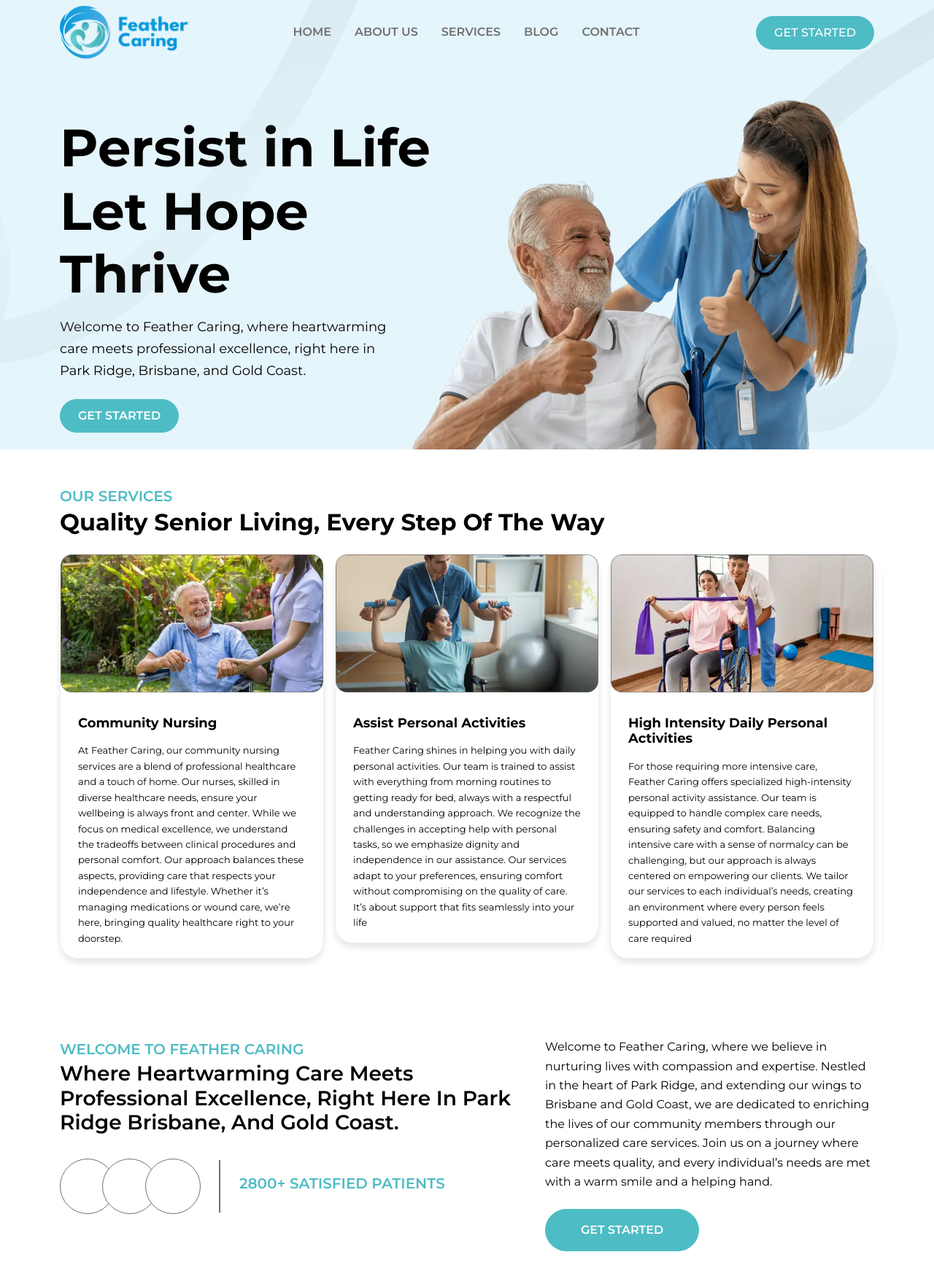
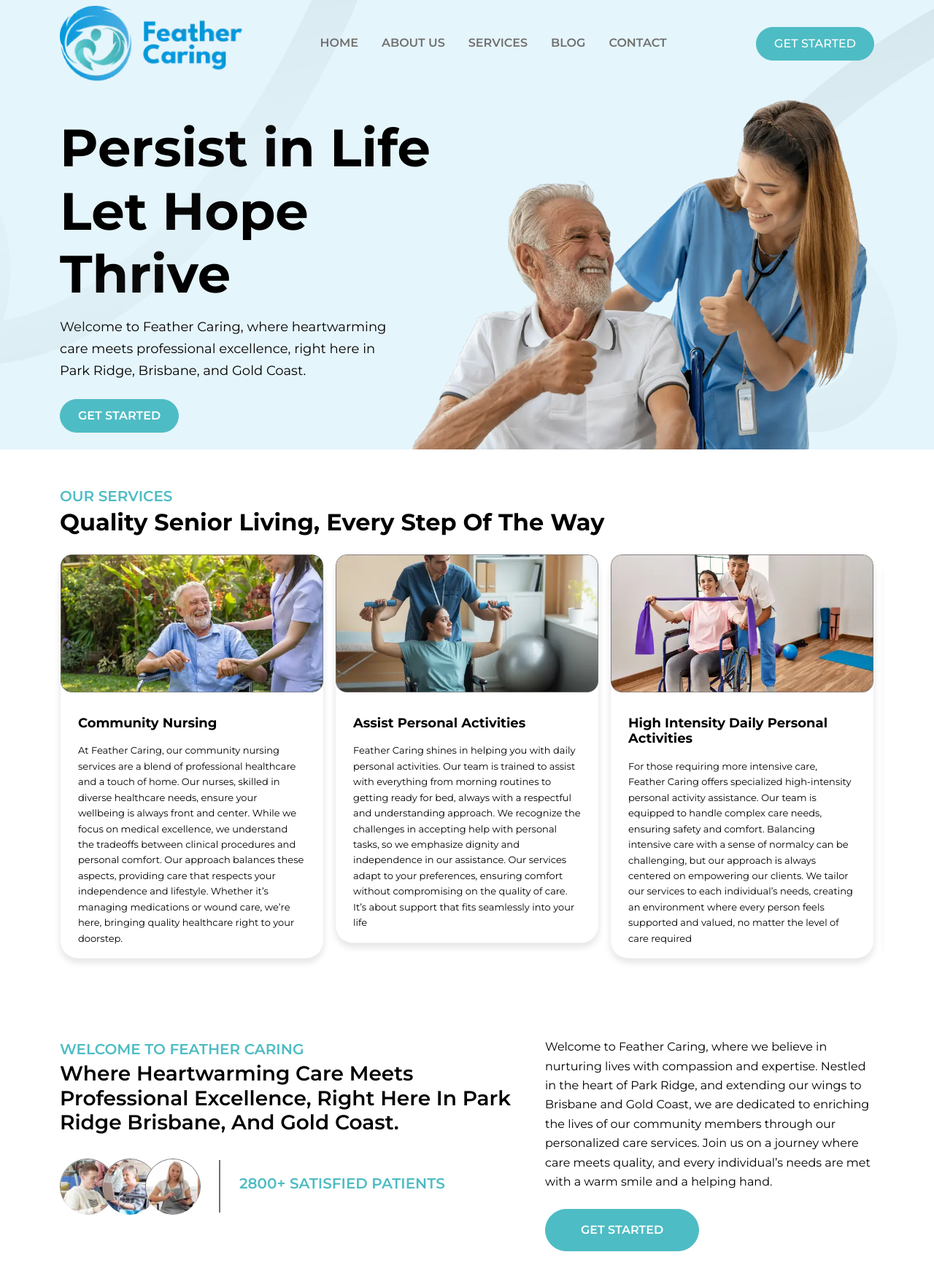
Before and after one commit to shuvrod564/feather-caring, a PHP site: page /feather-caring/ in a window 1280 px wide. Shown: the top 1764 px of the page at 73% size. Run offline with PHP 8.4, Linux system fonts and the light colour scheme; some libraries are stand-ins or nearby versions.

Commit message:
design updation

```diff
--- a/assets/js/script.js
+++ b/assets/js/script.js
@@ -111,6 +111,19 @@ function topFunction() {
         1200: { items: 3 },
     }
   });
+  $(".galleryCarousel").owlCarousel({
+    autoplay: true,
+    autoplayHoverPause: true,
+    smartSpeed: 550,
+    responsiveClass: true,
+    autoplayTimeout: 10000,
+    autoplaySpeed: 3000,
+    loop: true,
+    margin: 10,
+    items: 2,
+    nav: false,
+    dots: true,
+  });
 
 
 
--- a/css/style.css
+++ b/css/style.css
@@ -2,7 +2,6 @@
 /*---- Header section styles ----------*/
 .header__wrapper {
   background-color: rgba(0, 153, 219, 0.1);
-  margin-top: -5.562rem;
 }
 .header__wrapper .container__wraper {
   margin-top: 5.562rem;
@@ -34,9 +33,6 @@
   }
 }
 @media (max-width: 991px) {
-  .header__wrapper {
-    margin-top: -6rem;
-  }
   .header__wrapper .container__wraper {
     padding-top: 5rem;
   }
@@ -80,32 +76,28 @@
   min-height: 16.562rem;
 }
 
-.feather__caring .circle__1 {
+.feather__caring .patient__thumb {
+  width: 4.75rem;
+  height: 4.75rem;
+}
+.feather__caring .circle {
   width: 4.75rem;
   height: 4.75rem;
   border: 1px solid #707070;
   background-color: #fff;
   border-radius: 50%;
+}
+.feather__caring .circle__1 {
   top: 1.5rem;
   left: 0;
   z-index: 0;
 }
 .feather__caring .circle__2 {
-  width: 4.75rem;
-  height: 4.75rem;
-  border: 1px solid #707070;
-  background-color: #fff;
-  border-radius: 50%;
   top: 1.5rem;
   left: 58px;
   z-index: 1;
 }
 .feather__caring .circle__3 {
-  width: 4.75rem;
-  height: 4.75rem;
-  border: 1px solid #707070;
-  background-color: #fff;
-  border-radius: 50%;
   top: 1.5rem;
   left: 117px;
   z-index: 2;
--- a/css/variables.css
+++ b/css/variables.css
@@ -381,19 +381,21 @@ ul li {
   transform: translateY(0);
   background-color: white;
   transition: all 0.3s ease-in-out;
+  box-shadow: 0 4px 16px rgba(0, 0, 0, 0.12);
+}
+.scrolled-up .navbar-brand img {
+  max-height: 5rem;
+  width: auto;
+}
+
+.navbar {
+  z-index: 999;
+  padding: 0%;
   position: fixed;
   top: 0;
   right: 0;
   left: 0;
   z-index: 1030;
-}
-.scrolled-up .navbar-brand img {
-  max-height: 5rem;
-}
-
-.navbar {
-  z-index: 999;
-  padding: 0%;
 }
 .navbar .nav-item .nav-link {
   font-size: 1rem;
--- a/includes/header.inc.php
+++ b/includes/header.inc.php
@@ -1,8 +1,8 @@
 
     <nav class="navbar navbar-expand-xl smart-scroll py-2" id="mainNav">
         <div class="container">
-            <a href="<?php echo $base_url;?>" class="navbar-brand p-0 m-0 d-inline-block" aria-label="<?php echo $site_name;?>">
-                <img src="<?php echo $base_url;?>assets/images/logo.webp" width="176" height="73" alt="<?php echo $site_name;?>">
+            <a href="<?php echo $base_url;?>" class="navbar-brand p-0 m-0 d-inline-block" aria-label="<?php echo $site_name;?>" title="<?php echo $site_name;?>">
+                <img src="<?php echo $base_url;?>assets/images/logo.webp?v=1" width="250" height="103" alt="<?php echo $site_name;?>">
             </a>
 
             <ul class="navbar-nav d-none d-xl-flex align-items-center">
--- a/includes/url.inc.php
+++ b/includes/url.inc.php
@@ -2,5 +2,5 @@
     $base_url = 'http://localhost/feather-caring/';
     // $base_url = 'https://feather-care.embraceindia.co.in/';
 
-    $site_name="Feather Carning";
+    $site_name="Feather Caring";
 ?>
--- a/index.php
+++ b/index.php
@@ -6,7 +6,7 @@
     <meta http-equiv="X-UA-Compatible" content="IE=edge">
     <meta name="viewport" content="width=device-width, minimum-scale=1.0, initial-scale=1, shrink-to-fit=no">
     <link rel="shortcut icon" href="assets/images/favicon.ico" type="image/x-icon">
-    <title>Care allies </title>
+    <title>Feather Caring</title>
     <link rel="canonical" href="<?php echo $base_url;?>" />
 
     <!-- All Stylesheets -->
@@ -69,9 +69,15 @@
                     </h2>
 
                     <div class="d-flex align-items-center position-relative d-none d-lg-block">
-                        <div class="circle__1 position-absolute"></div>
-                        <div class="circle__2 position-absolute"></div>
-                        <div class="circle__3 position-absolute"></div>
+                        <div class="circle__1 position-absolute circle rounded-circle">
+                            <img src="assets/images/patient/patient-01.webp" class="img-fluid patient__thumb object-cover rounded-circle" alt="Patient thumb">
+                        </div>
+                        <div class="circle__2 position-absolute circle rounded-circle">
+                            <img src="assets/images/patient/patient-02.webp" class="img-fluid patient__thumb object-cover rounded-circle" alt="Patient thumb">
+                        </div>
+                        <div class="circle__3 position-absolute circle rounded-circle">
+                            <img src="assets/images/patient/patient-03.webp" class="img-fluid patient__thumb object-cover rounded-circle" alt="Patient thumb">
+                        </div>
                         <div class="border_right position-absolute"></div>
                         <div class="content__position text-primary lead fw-semibold position-absolute">2800+ SATISFIED PATIENTS</div>
                     </div>
@@ -85,27 +91,25 @@
                     </div>
                 </div><!--//.col-->
             </div><!--//.row-->
-            <div class="row g-3 mt-5">
+            <div class="row g-3 mt-5 d-none d-md-flex">
                 <div class="col-lg-6 col-md-12 d-flex">
-                    <div class="care__card">
-                        <img class="img-fluid w-100 h-100 object-cover" src="assets/images/home/heartwarming-care-01.webp" width="638" height="505" alt="fether thumbnail" style="object-position:center right;">
-                    </div>
+                    <img class="img-fluid w-100 h-100 object-cover" src="assets/images/home/heartwarming-care-01.webp" width="638" height="505" alt="fether thumbnail"  style="border-radius: 1.25rem;object-position: center right;">
                 </div><!--//.col-->
                 <div class="col-lg-6 d-flex">
                     <div class="row g-3 w-100">
                         <div class="col-md-6 col-lg-6 ">
-                            <div class="care__card">
-                                <img class="img-fluid w-100" src="assets/images/home/heartwarming-care-02.webp" width="302" height="505" alt="fether thumbnail">
-                            </div>
+                            <img class="img-fluid w-100" src="assets/images/home/heartwarming-care-02.webp" width="302" height="505" alt="fether thumbnail" style="border-radius: 1.25rem;">
                         </div>
                         <div class="col-md-6 col-lg-6">
-                            <div class="care__card">
-                                <img class="img-fluid w-100" src="assets/images/home/heartwarming-care-03.webp" width="302" height="505" alt="fether thumbnail">
-                            </div>
+                            <img class="img-fluid w-100" src="assets/images/home/heartwarming-care-03.webp" width="302" height="505" alt="fether thumbnail" style="border-radius: 1.25rem;">
                         </div>
                     </div>
                 </div><!--//.col-->
             </div><!--//.row-->
+            <div class="owl-carousel galleryCarousel mt-4 d-md-none">
+                <img class="img-fluid w-100" src="assets/images/home/heartwarming-care-02.webp" width="302" height="505" alt="fether thumbnail" style="border-radius: 1.25rem;">
+                <img class="img-fluid w-100" src="assets/images/home/heartwarming-care-03.webp" width="302" height="505" alt="fether thumbnail" style="border-radius: 1.25rem;">
+            </div>
         </div><!--//.container-->
     </section>
     <!-- WELCOME TO FEATHER CARING End -->
--- a/sass/_homepage.scss
+++ b/sass/_homepage.scss
@@ -4,7 +4,7 @@
 .header__wrapper {
     // min-height:calc(100vh - 89px);
     background-color: rgba(0, 153, 219, 0.1);
-    margin-top: -5.562rem;
+
 
     .container__wraper{
         margin-top: 5.562rem;
@@ -41,7 +41,7 @@
 
 @media (max-width:991px) {
     .header__wrapper {
-        margin-top: -6rem;
+
         .container__wraper {
             padding-top: 5rem;
         }
@@ -88,37 +88,31 @@
 }
 
 .feather__caring{
-    .circle__1{
+    .patient__thumb {
+        width: 4.75rem;
+        height: 4.75rem;
+    }
+    .circle {
         width: 4.75rem;
         height: 4.75rem;
         border: 1px solid #707070;
         background-color: #fff;
         border-radius: 50%;
+    }
+    .circle__1{
         top: 1.5rem;
         left: 0;
         z-index: 0;
     }
     .circle__2{
-        width: 4.75rem;
-        height: 4.75rem;
-        border: 1px solid #707070;
-        background-color: #fff;
-        border-radius: 50%;
         top: 1.5rem;
         left: 58px;
         z-index: 1;
-
     }
     .circle__3{
-        width: 4.75rem;
-        height: 4.75rem;
-        border: 1px solid #707070;
-        background-color: #fff;
-        border-radius: 50%;
         top: 1.5rem;
         left: 117px;
         z-index: 2;
-
     }
     .border_right{
         height: 4.5rem;
--- a/sass/_menu.scss
+++ b/sass/_menu.scss
@@ -9,17 +9,20 @@
 
 .scrolled-up {
     transform: translateY(0);background-color: white;
-    transition: all 0.3s ease-in-out; position: fixed;
+    transition: all 0.3s ease-in-out;
+    box-shadow: 0 4px 16px rgba($color: #000000, $alpha: 0.12);
+
+
+    .navbar-brand img { max-height: 5rem;width: auto; }
+}
+.navbar {
+    z-index: 999;
+    padding: 0%;
+    position: fixed;
     top: 0;
     right: 0;
     left: 0;
     z-index: 1030;
-
-    .navbar-brand img { max-height: 5rem; }
-}
-.navbar {
-    z-index: 999;
-    padding: 0%;
 
     .nav-item {
         .nav-link {
```
Also changed, not shown: assets/images/logo.webp, assets/images/patient/patient-01.webp (added), assets/images/patient/patient-02.webp (added), assets/images/patient/patient-03.webp (added), 2 other files.
